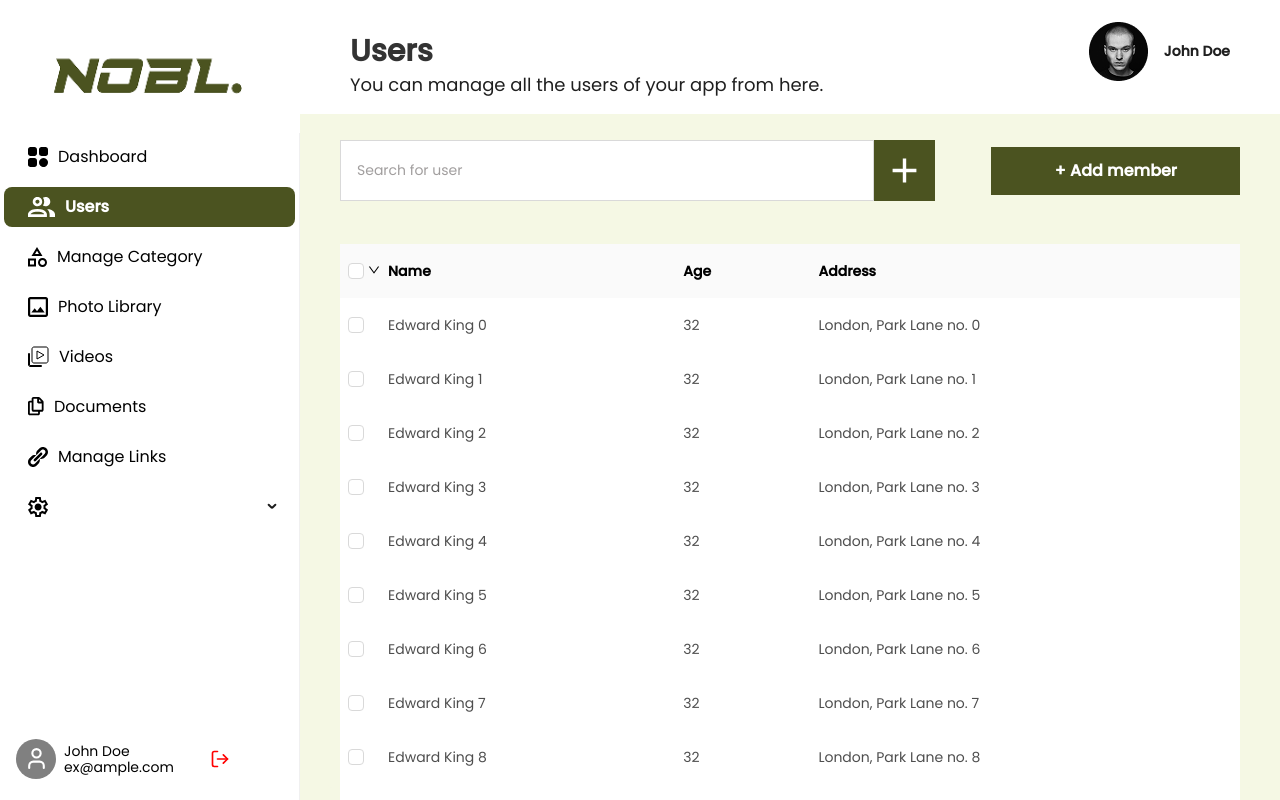
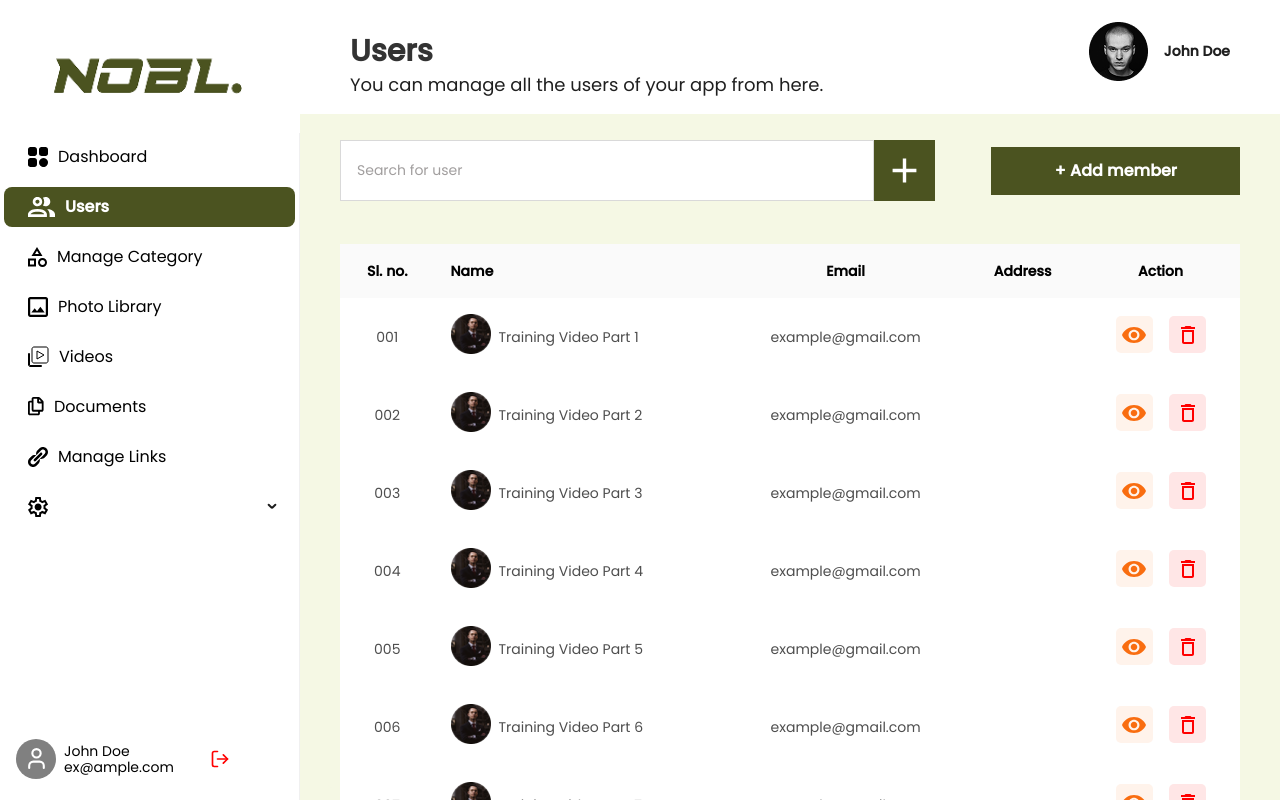
Before and after one commit to sparktechagency/NOBL_Dashboard, a React (Vite) app: page /users in a window 1280 px wide. Built offline with nearby package versions, Linux system fonts and the light colour scheme.

Commit message:
user table added

```diff
--- a/package.json
+++ b/package.json
@@ -20,7 +20,7 @@
     "rc-tween-one": "^3.0.6",
     "react": "^18.3.1",
     "react-dom": "^18.3.1",
-    "react-icons": "^5.3.0",
+    "react-icons": "^5.5.0",
     "react-quill": "^2.0.0",
     "react-router-dom": "^6.26.2",
     "recharts": "^2.12.7",
--- a/src/component/Users/UserTable.tsx
+++ b/src/component/Users/UserTable.tsx
@@ -1,79 +1,156 @@
-import React, { useState } from 'react';
-import { Table } from 'antd';
-import type { TableColumnsType, TableProps } from 'antd';
+import React from "react";
+import { Table, Button, Space, Image } from "antd";
+import { EyeOutlined, EditOutlined, DeleteOutlined } from "@ant-design/icons";
 
-type TableRowSelection<T extends object = object> = TableProps<T>['rowSelection'];
+import userPageAvater  from "../../assets/Images/dashboard/userPageAvater.png";
 
-interface DataType {
-  key: React.Key;
-  name: string;
-  age: number;
-  address: string;
-}
 
-const columns: TableColumnsType<DataType> = [
+const columns = [
   {
-    title: 'Name',
-    dataIndex: 'name',
+    title: "Sl. no.",
+    dataIndex: "serial",
+    key: "serial",
+    align: "center",
   },
   {
-    title: 'Age',
-    dataIndex: 'age',
+    title: "Name",
+    dataIndex: "name",
+    key: "Name",
+    render: (name: any) => (
+      <Space>
+        <Image width={40} src={name.thumbnail} alt="thumbnail" />
+        <span>{name.title}</span>
+      </Space>
+    ),
   },
   {
-    title: 'Address',
-    dataIndex: 'address',
+    title: "Email",
+    dataIndex: "email",
+    key: "email",
+    align: "center",
+  },
+  {
+    title: "Address",
+    dataIndex: "address",
+    key: "address",
+    align: "center",
+  },
+  {
+    title: "Action",
+    key: "action",
+    align: "center",
+    render: (_, record) => (
+      <Space size="middle">
+        {/* view icon */}
+        <div>
+          <svg
+            width="37"
+            height="37"
+            viewBox="0 0 37 37"
+            fill="none"
+            xmlns="http://www.w3.org/2000/svg"
+          >
+            <rect width="37" height="37" rx="5" fill="#FFF3EB" />
+            <path
+              d="M18 15.8C17.132 15.8 16.2996 16.1371 15.6858 16.7373C15.0721 17.3374 14.7273 18.1513 14.7273 19C14.7273 19.8487 15.0721 20.6626 15.6858 21.2627C16.2996 21.8629 17.132 22.2 18 22.2C18.868 22.2 19.7004 21.8629 20.3142 21.2627C20.9279 20.6626 21.2727 19.8487 21.2727 19C21.2727 18.1513 20.9279 17.3374 20.3142 16.7373C19.7004 16.1371 18.868 15.8 18 15.8ZM18 24.3333C16.5534 24.3333 15.166 23.7714 14.1431 22.7712C13.1201 21.771 12.5455 20.4145 12.5455 19C12.5455 17.5855 13.1201 16.229 14.1431 15.2288C15.166 14.2286 16.5534 13.6667 18 13.6667C19.4466 13.6667 20.834 14.2286 21.8569 15.2288C22.8799 16.229 23.4545 17.5855 23.4545 19C23.4545 20.4145 22.8799 21.771 21.8569 22.7712C20.834 23.7714 19.4466 24.3333 18 24.3333ZM18 11C12.5455 11 7.88727 14.3173 6 19C7.88727 23.6827 12.5455 27 18 27C23.4545 27 28.1127 23.6827 30 19C28.1127 14.3173 23.4545 11 18 11Z"
+              fill="#F96D10"
+            />
+          </svg>
+        </div>
+        <div>
+          <svg
+            width="37"
+            height="37"
+            viewBox="0 0 37 37"
+            fill="none"
+            xmlns="http://www.w3.org/2000/svg"
+          >
+            <rect width="37" height="37" rx="5" fill="#FFE6E6" />
+            <path
+              d="M23 16V26H15V16H23ZM21.5 10H16.5L15.5 11H12V13H26V11H22.5L21.5 10ZM25 14H13V26C13 27.1 13.9 28 15 28H23C24.1 28 25 27.1 25 26V14Z"
+              fill="#FF0000"
+            />
+          </svg>
+        </div>
+      </Space>
+    ),
   },
 ];
 
-const dataSource = Array.from({ length: 46 }).map<DataType>((_, i) => ({
-  key: i,
-  name: `Edward King ${i}`,
-  age: 32,
-  address: `London, Park Lane no. ${i}`,
-}));
+const data = [
+  {
+    key: "1",
+    serial: "001",
+    name: {
+      thumbnail:userPageAvater,
+      title: "Training Video Part 1",
+    },
+    email: "example@gmail.com",
+  },
+  {
+    key: "2",
+    serial: "002",
+    name: {
+      thumbnail:userPageAvater,
+      title: "Training Video Part 2",
+    },
+    email: "example@gmail.com",
+  },
+  {
+    key: "3",
+    serial: "003",
+    name: {
+      thumbnail:userPageAvater,
+      title: "Training Video Part 3",
+    },
+    email: "example@gmail.com",
+  },
+  {
+    key: "4",
+    serial: "004",
+    name: {
+      thumbnail:userPageAvater,
+      title: "Training Video Part 4",
+    },
+    email: "example@gmail.com",
+  },
+  {
+    key: "5",
+    serial: "005",
+    name: {
+      thumbnail:userPageAvater,
+      title: "Training Video Part 5",
+    },
+    email: "example@gmail.com",
+  },
+  {
+    key: "6",
+    serial: "006",
+    name: {
+      thumbnail:userPageAvater,
+      title: "Training Video Part 6",
+    },
+    email: "example@gmail.com",
+  },
+  {
+    key: "7",
+    serial: "007",
+    name: {
+      thumbnail:userPageAvater,
+      title: "Training Video Part 7",
+    },
+    email: "example@gmail.com",
+  },
+];
 
 const UserTable: React.FC = () => {
-  const [selectedRowKeys, setSelectedRowKeys] = useState<React.Key[]>([]);
-
-  const onSelectChange = (newSelectedRowKeys: React.Key[]) => {
-    console.log('selectedRowKeys changed: ', newSelectedRowKeys);
-    setSelectedRowKeys(newSelectedRowKeys);
-  };
-
-  const rowSelection: TableRowSelection<DataType> = {
-    selectedRowKeys,
-    onChange: onSelectChange,
-    selections: [
-      Table.SELECTION_ALL,
-      Table.SELECTION_INVERT,
-      Table.SELECTION_NONE,
-      {
-        key: 'odd',
-        text: 'Select Odd Row',
-        onSelect: (changeableRowKeys) => {
-          const newSelectedRowKeys = changeableRowKeys.filter((_, index) => index % 2 === 0);
-          setSelectedRowKeys(newSelectedRowKeys);
-        },
-      },
-      {
-        key: 'even',
-        text: 'Select Even Row',
-        onSelect: (changeableRowKeys) => {
-          const newSelectedRowKeys = changeableRowKeys.filter((_, index) => index % 2 !== 0);
-          setSelectedRowKeys(newSelectedRowKeys);
-        },
-      },
-    ],
-  };
-
   return (
-    <Table<DataType>
-      rowSelection={rowSelection}
+    <Table
       columns={columns}
-      dataSource={dataSource}
-      rowClassName={() => 'custom-row'}
-      pagination={{ pageSize: 10 }}
+      rowClassName={() => "table-row-gap"}
+      className="custom-ant-table"
+      dataSource={data}
+      pagination={false}
     />
   );
 };
--- a/src/pages/Login.tsx
+++ b/src/pages/Login.tsx
@@ -3,7 +3,8 @@ import AuthWrapper from "../component/share/AuthWrapper";
 import Title from "../component/share/Title";
 import { Button, Checkbox, Form, Input } from "antd";
 import { Link, useNavigate } from "react-router-dom";
-import logo from "../assets/Images/logoChoozy.svg";
+import { FaEye, FaEyeSlash } from "react-icons/fa";
+
 
 interface LoginFormValues {
   email: string;
@@ -46,9 +47,12 @@ const Login: React.FC = () => {
         <Form.Item
           label="Password"
           name="password"
+
           rules={[{ required: true, message: "Please enter your password" }]}
         >
-          <Input.Password placeholder="**********" style={{ height: "50px", width: "481px" }} />
+          <Input.Password
+          iconRender={(visible) => (visible ? <FaEye /> : <FaEyeSlash/>)}
+          placeholder="**********" style={{ height: "50px", width: "481px" }} />
         </Form.Item>
         <Form.Item>
           <div className="flex justify-between items-center">
--- a/src/pages/SetNewPassword.tsx
+++ b/src/pages/SetNewPassword.tsx
@@ -1,11 +1,11 @@
-import React from "react";
+import React, { useState } from "react";
 import AuthWrapper from "../component/share/AuthWrapper";
 import Title from "../component/share/Title";
 import { Button, Form, Input } from "antd";
+import { EyeInvisibleOutlined, EyeTwoTone } from "@ant-design/icons";
 import { useNavigate } from "react-router-dom";
-import logo from "../assets/Images/logoChoozy.svg";
+import { FaEye, FaEyeSlash } from "react-icons/fa";
 
-// Define an interface for the form values
 interface SetNewPasswordFormValues {
   password: string;
   confirmPassword: string;
@@ -14,39 +14,39 @@ interface SetNewPasswordFormValues {
 const SetNewPassword: React.FC = () => {
   const navigate = useNavigate();
 
-  // Define the `onFinish` function with appropriate types
   const onFinish = (values: SetNewPasswordFormValues) => {
     console.log(values);
     navigate("/auth/login");
   };
 
   return (
-    <AuthWrapper>
+    <AuthWrapper className="py-28 px-24">
       <div className="text-center mb-12">
-        <div className="flex py-8">
-          <div className="flex items-center mx-auto gap-2">
-            <img src={logo} alt="Logo" className="w-20" />
-            <h1 className="font-bold text-3xl">Choozy</h1>
-          </div>
+        <div className="flex py-6 justify-center">
+          <h3 className="font-semibold text-2xl text-[#333333]">
+            Set a new password
+          </h3>
         </div>
-        <p>
-          Create a new password. Ensure it differs from previous ones for
-          security
+        <p className="text-sm font-normal mb-6 text-[#5C5C5C]">
+          Create a new password. Ensure it differs from <br /> previous ones for security
         </p>
       </div>
+
       <Form<SetNewPasswordFormValues> layout="vertical" onFinish={onFinish}>
+        {/* New Password Field */}
         <Form.Item
           label="New password"
           name="password"
-          rules={[
-            { required: true, message: "Please enter your new password" },
-          ]}
+          rules={[{ required: true, message: "Please enter your new password" }]}
         >
           <Input.Password
             placeholder="Write new password"
-            style={{ height: "50px" }}
+            iconRender={(visible) => (visible ? <FaEye /> : <FaEyeSlash />)}
+            style={{ height: "50px", width: "481px" }}
           />
         </Form.Item>
+
+        {/* Confirm Password Field */}
         <Form.Item
           label="Confirm Password"
           name="confirmPassword"
@@ -54,17 +54,21 @@ const SetNewPassword: React.FC = () => {
         >
           <Input.Password
             placeholder="Write confirm password"
-            style={{ height: "50px" }}
+            iconRender={(visible) => (visible ? <FaEye /> : <FaEyeSlash />)}
+            style={{ height: "50px", width: "481px" }}
           />
         </Form.Item>
 
+        {/* Submit Button */}
         <Form.Item>
-          <Button
-            className="bg-[#4964C6] h-12 text-white text-lg w-full mt-6"
-            htmlType="submit"
-          >
-            Sign In
-          </Button>
+          <div className="flex justify-center">
+            <Button
+              className="bg-[#4B5320] h-12 text-sm text-white font-bold mt-6 px-10"
+              htmlType="submit"
+            >
+              Update Password
+            </Button>
+          </div>
         </Form.Item>
       </Form>
     </AuthWrapper>
--- a/src/pages/VerifyEmail.tsx
+++ b/src/pages/VerifyEmail.tsx
@@ -3,7 +3,7 @@ import AuthWrapper from "../component/share/AuthWrapper";
 import Title from "../component/share/Title";
 import { Button, Input } from "antd";
 import { useNavigate } from "react-router-dom";
-import logo from "../assets/Images/logoChoozy.svg";
+
 
 // Assuming `Input.OTP` is a custom input component
 interface OTPInputProps {
--- a/src/routes/index.tsx
+++ b/src/routes/index.tsx
@@ -116,7 +116,6 @@ const router = createBrowserRouter([
             path: "/auth/set-new-password",
             element: <SetNewPassword />,
           },
-
         ],
       },
 ])
```
Also changed, not shown: src/assets/Images/dashboard/userPageAvater.png (added), 1 other file (tests, documents, lock files or other folders).
